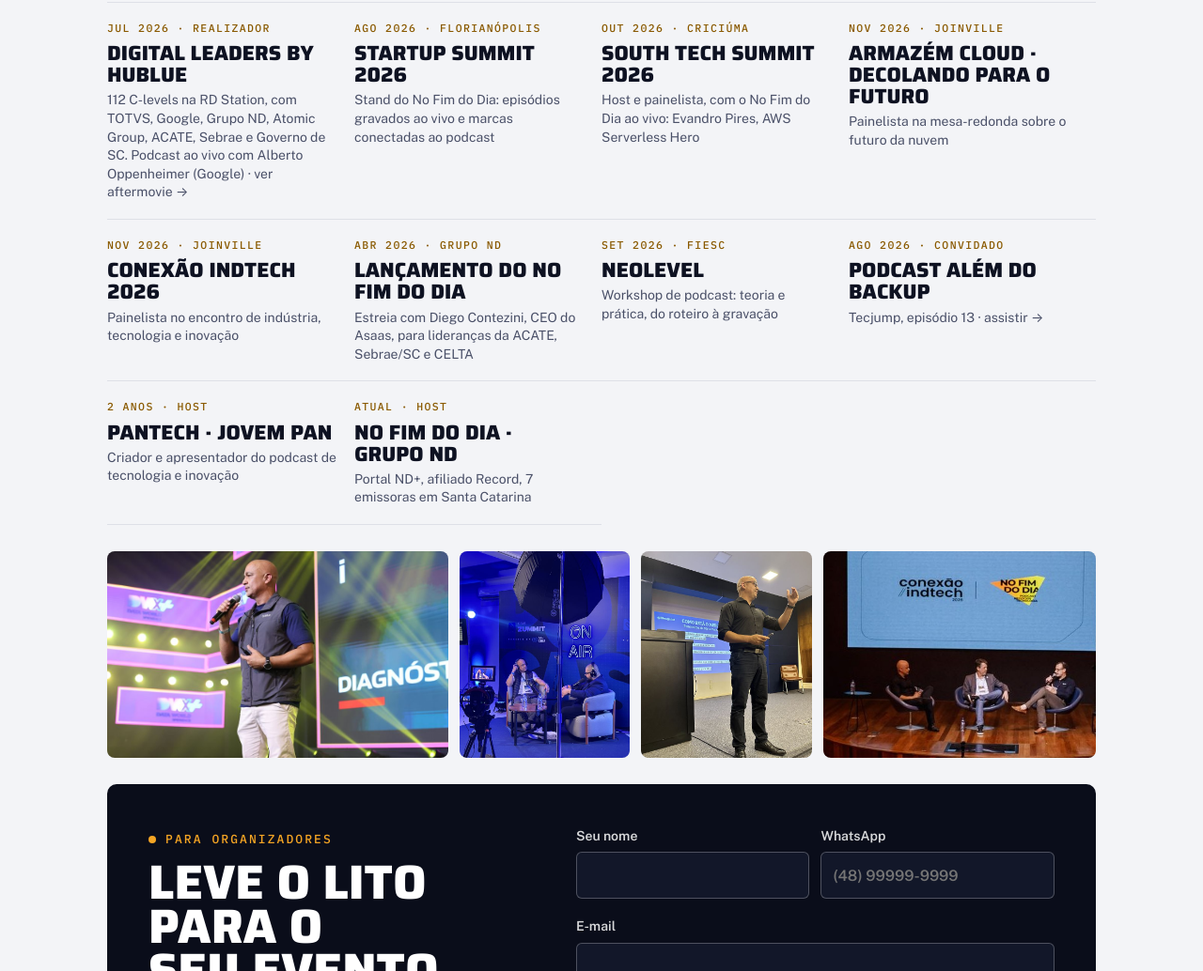
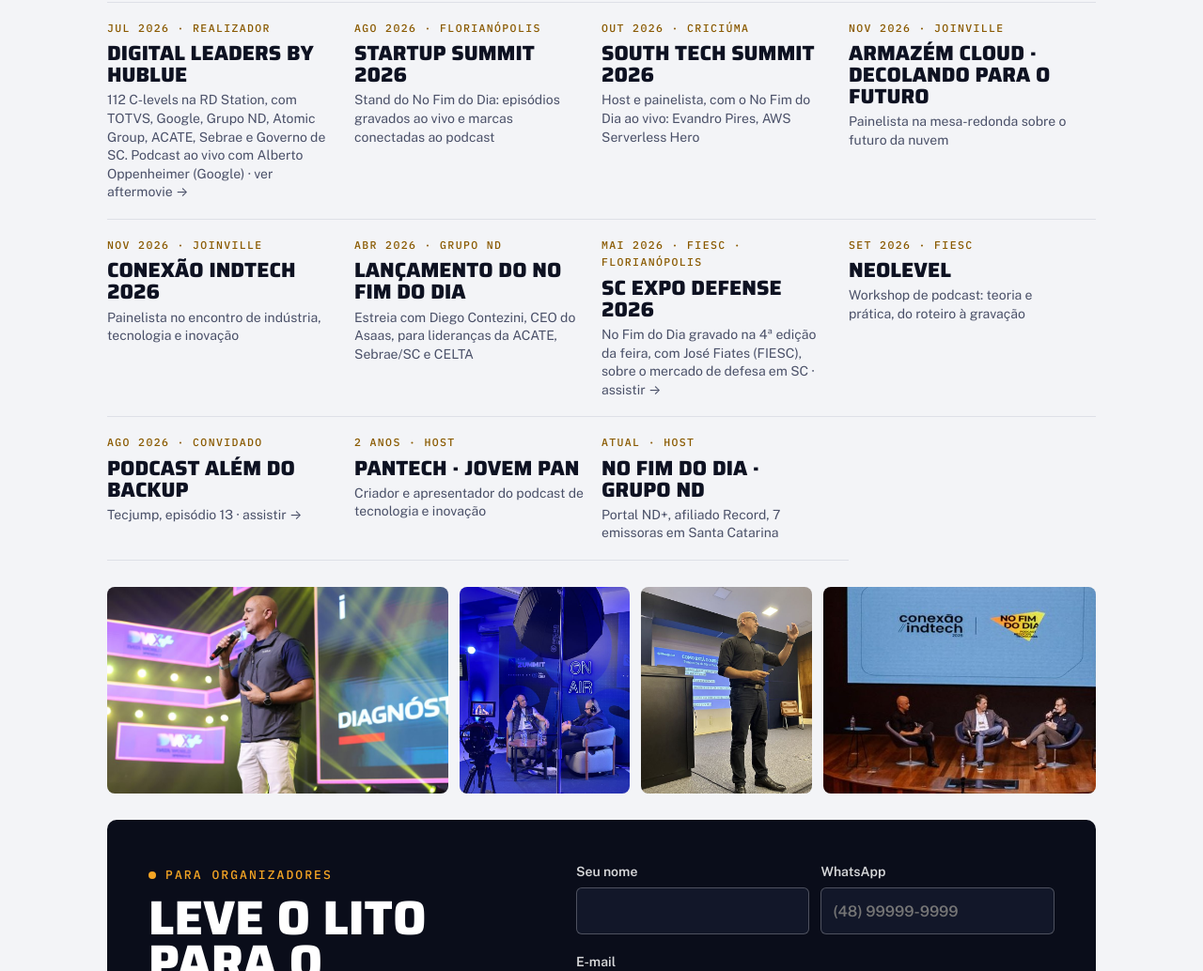
Before and after one commit to LitoAguiar/litoaguiar-site, a plain HTML site: page index.html in a window 1280 px wide. Shown: the part 4279-5313 px from the top of the page at 94% size. Drawn offline with nearby package versions, Linux system fonts and the light colour scheme; no server answers.

Commit message:
Palcos: SC Expo Defense 2026 (FIESC, maio) com episódio do No Fim do Dia
Co-Authored-By: Claude Opus 5.5 <noreply@anthropic.com>
Claude-Session: https://claude.ai/code/session_011mnhbmiJLAG2cNUxp3kxRL

```diff
--- a/index.html
+++ b/index.html
@@ -400,6 +400,7 @@ footer a:hover{color:var(--signal)}
       <li><a href="https://luma.com/xeoof2x6" target="_blank" rel="noopener"><span class="pk">Nov 2026 · Joinville</span><b>Armazém Cloud · Decolando para o Futuro</b><span class="pr">Painelista na mesa-redonda sobre o futuro da nuvem</span></a></li>
       <li><a href="https://www.sympla.com.br/evento/conexao-indtech-2026/3598187" target="_blank" rel="noopener"><span class="pk">Nov 2026 · Joinville</span><b>Conexão Indtech 2026</b><span class="pr">Painelista no encontro de indústria, tecnologia e inovação</span></a></li>
       <li><a href="https://ndmais.com.br/economia/negocios/nd-mais-lanca-podcast-no-fim-do-dia-e-reforca-estrategia-digital-do-grupo-nd/" target="_blank" rel="noopener"><span class="pk">Abr 2026 · Grupo ND</span><b>Lançamento do No Fim do Dia</b><span class="pr">Estreia com Diego Contezini, CEO do Asaas, para lideranças da ACATE, Sebrae/SC e CELTA</span></a></li>
+      <li><a href="https://www.youtube.com/watch?v=N7EyMY1CEYo" target="_blank" rel="noopener"><span class="pk">Mai 2026 · FIESC · Florianópolis</span><b>SC Expo Defense 2026</b><span class="pr">No Fim do Dia gravado na 4ª edição da feira, com José Fiates (FIESC), sobre o mercado de defesa em SC · assistir →</span></a></li>
       <li><span class="pk">Set 2026 · FIESC</span><b>NeoLevel</b><span class="pr">Workshop de podcast: teoria e prática, do roteiro à gravação</span></li>
       <li><a href="https://www.youtube.com/watch?v=_BOpzyhAqkI" target="_blank" rel="noopener"><span class="pk">Ago 2026 · Convidado</span><b>Podcast Além do Backup</b><span class="pr">Tecjump, episódio 13 · assistir →</span></a></li>
       <li><span class="pk">2 anos · Host</span><b>Pantech · Jovem Pan</b><span class="pr">Criador e apresentador do podcast de tecnologia e inovação</span></li>
```
